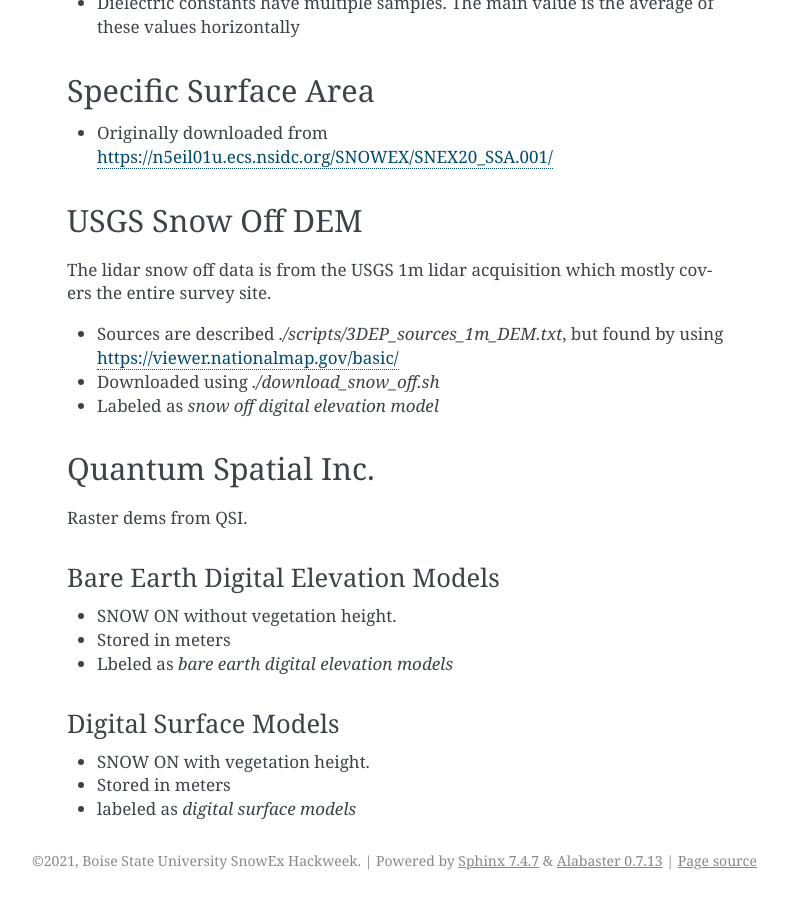
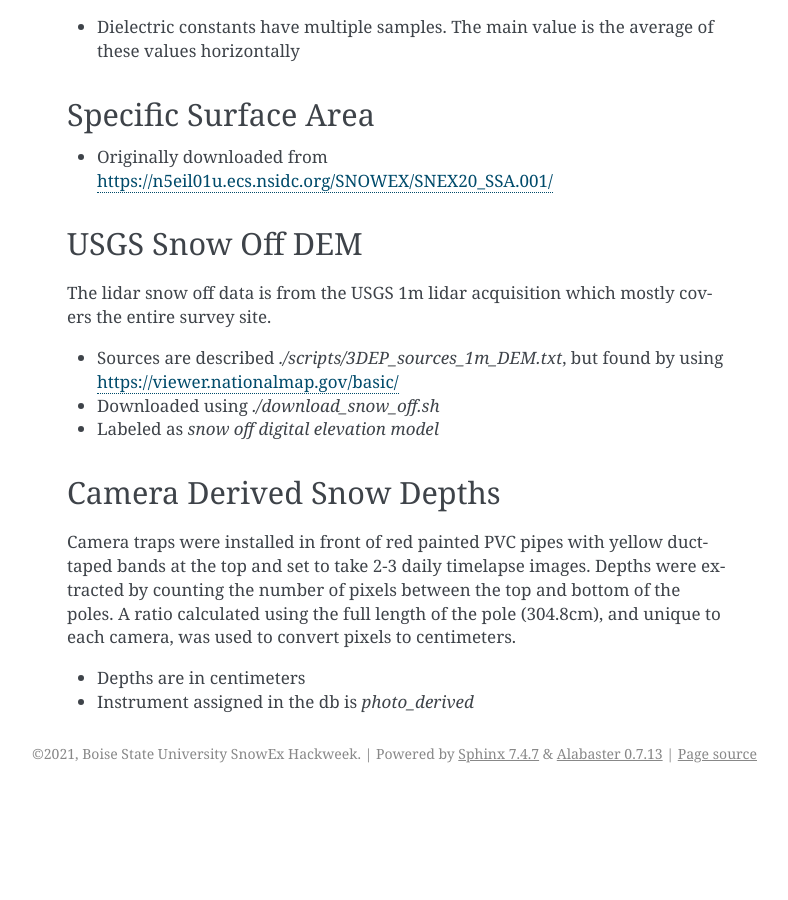
Before and after one commit to SnowEx/snowexsql, a Sphinx documentation site: the page built from docs/data_notes.rst, in a window 1280 px wide and 900 px high, scrolled down 3184 px. Shown: the whole window, without its empty margins (353-1141 px from the left). Built offline with Sphinx 7.4.7, drawn with Linux system fonts in a browser that asks for light colours; pages that are not in the unit, such as notebooks, are missing from menus; after the commit the page ends 3977 px from its top, so only the background shows below that; some of the changed text lies outside the part shown.

Commit message:
Added upload script and updated data notes for #36

```diff
--- a/docs/data_notes.rst
+++ b/docs/data_notes.rst
@@ -32,21 +32,18 @@ Snow Micropen (SMP)
 * Original data is sourced from the NSIDC from https://n5eil01u.ecs.nsidc.org/SNOWEX/SNEX20_SMP.001/
 * During the GM 2020 campaign, Two SMPs were used until they both broke. Identified in the data is a 3rd SMP
   that is a frankestein SMP put together from parts from the original two.
-
 * SMP measurements have an orientation assigned. These are in reference to
   their location relative to the pit. Measurements were recorded in crossing
   transects aligned with cardinal directions and centered on the pit. N1 = 50M
   from the center to the North. Its also the farthest out. In each cardinal directions
   there are typically 3-5 depending on the sampling strategy.
-
 * Profiles Resampled to every 100th sample to expedite uploads. Metadata in the
   database contains the original sample id.
-
 * SMP data depth in the original file is written positive depth from the snow
   surface toward the ground. To avoid confusion with other profiles which are
   stored in snow height format, SMP depths are written to the database negative
   from the surface (snow surface datum format).
-
+* Depth data is converted to centimeters
 
 UAVSAR
 ------
@@ -157,21 +154,13 @@ covers the entire survey site.
 * Downloaded using `./download_snow_off.sh`
 * Labeled as `snow off digital elevation model`
 
-Quantum Spatial Inc.
---------------------
-Raster dems from QSI.
+Camera Derived Snow Depths
+--------------------------
 
-Bare Earth Digital Elevation Models
-~~~~~~~~~~~~~~~~~~~~~~~~~~~~~~~~~~~
+Camera traps were installed in front of red painted PVC pipes with yellow duct-taped bands at the top and set to take
+2-3 daily timelapse images. Depths were extracted by counting the number of pixels between the top and bottom of the
+poles. A ratio calculated using the full length of the pole (304.8cm), and unique to each camera, was used to convert
+pixels to centimeters.
 
-* SNOW ON without vegetation height.
-* Stored in meters
-* Lbeled as `bare earth digital elevation models`
-
-
-Digital Surface Models
-~~~~~~~~~~~~~~~~~~~~~~
-
-* SNOW ON with vegetation height.
-* Stored in meters
-* labeled as `digital surface models`
+* Depths are in centimeters
+* Instrument assigned in the db is `photo_derived`
```
Also changed, not shown: 1 other file.
